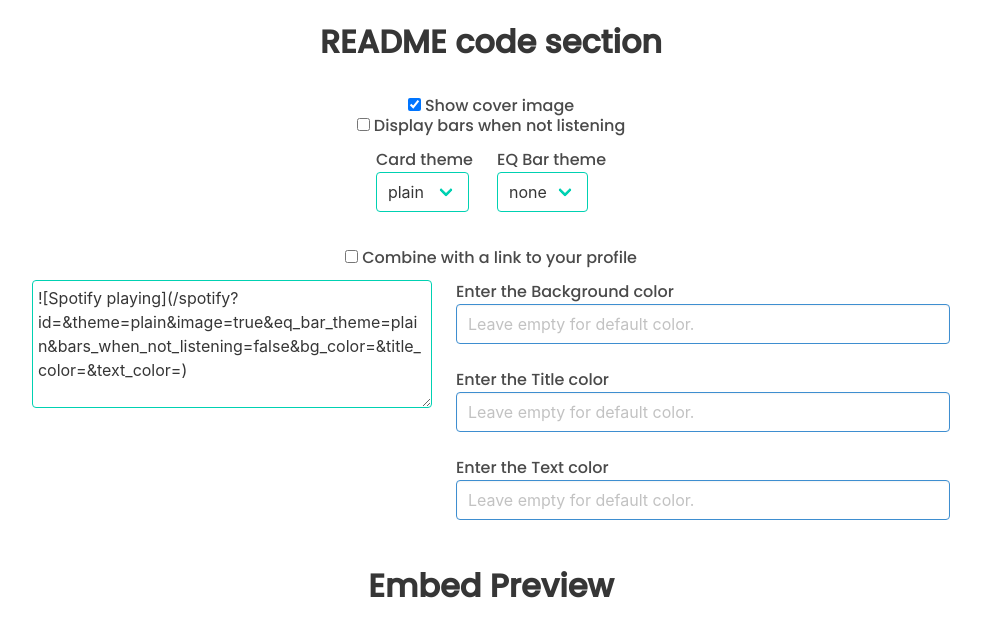
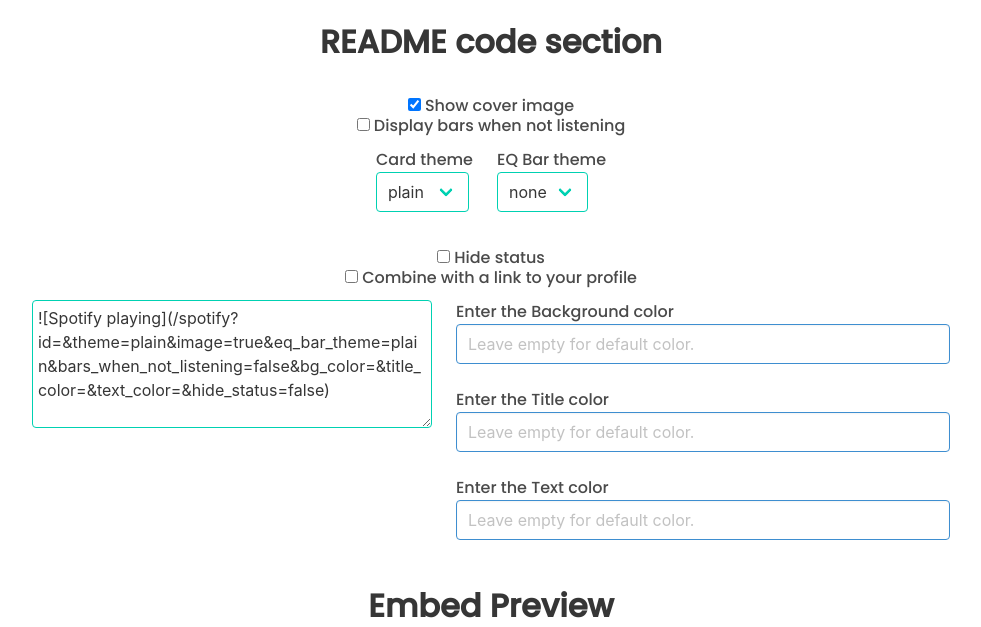
Before and after one commit to janaSunrise/spotify-playing-readme, a Flask app: template app/templates/cb.html.j2 in a window 1280 px wide. Shown: the part 52-679 px from the top of the page, without its empty margins (149-1130 px from the left). Run offline with Flask 2, Linux system fonts and the light colour scheme; the template is opened without the code that fills it, so the values that code supplies are empty; parts of the project's set-up code (start-up, migrations or seed data) failed here and were passed over; some libraries are stand-ins or nearby versions; grey boxes are pictures that could not be loaded.

Commit message:
Fix configuration, and add white as default for background, Add ability to hide status.

```diff
--- a/app/templates/cb.html.j2
+++ b/app/templates/cb.html.j2
@@ -100,6 +100,13 @@
 
         <div class="columns is-mobile is-centered">
             <label class="checkbox">
+              <input type="checkbox" id="hide-status">
+              Hide status
+            </label>
+        </div>
+
+        <div class="columns is-mobile is-centered">
+            <label class="checkbox">
               <input type="checkbox" id="link-to-profile">
               Combine with a link to your profile
             </label>
@@ -169,6 +176,7 @@
             bg_color: "",
             title_color: "",
             text_color: "",
+            hide_status: false
         };
 
         const change_url = () => {
@@ -194,6 +202,9 @@
         $('#bars-when-not-listening').change(function() {
             parameters.bars_when_not_listening = this.checked; change_url();
         });
+        $('#hide-status').change(function() {
+            parameters.hide_status = this.checked; change_url();
+        });
         $('#link-to-profile').change(function() {
             link_to_profile = this.checked; change_url();
         });
--- a/app/templates/spotify.wavy.html.j2
+++ b/app/templates/spotify.wavy.html.j2
@@ -131,7 +131,9 @@
                 {{ css_bar|safe }}
             </style>
 
-            <div class="currentStatus">{{status}}</div>
+            {% if not hide_status %}
+                <div class="currentStatus">{{status}}</div>
+            {% endif %}
 
             <div class="main">
                 {% if needs_cover_image %}
```
Also changed, not shown: app/view.py (+11 -4 lines).
